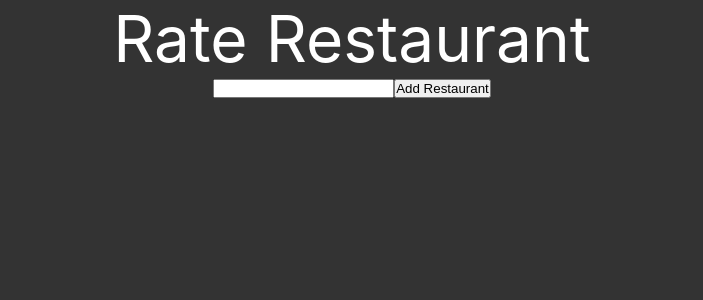
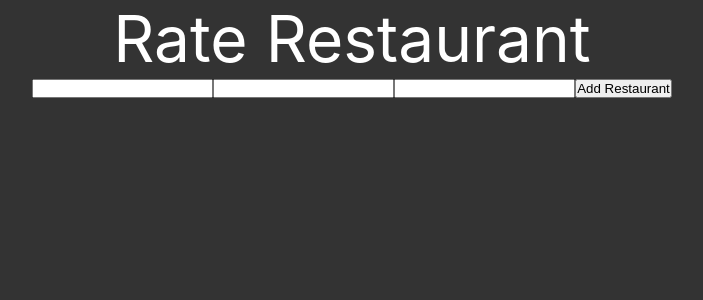
Before and after one commit to turkaytunc/pelp, a React (Create React App) app in the folder frontend/: page / in a window 1280 px wide. Shown: the top 300 px of the page, without its empty margins (288-991 px from the left). Built offline with nearby package versions, Linux system fonts and the light colour scheme.

Commit message:
add: full form for adding restaurant

```diff
--- a/frontend/src/components/add-restaurant/AddRestaurant.tsx
+++ b/frontend/src/components/add-restaurant/AddRestaurant.tsx
@@ -3,10 +3,14 @@ import { addRestaurant } from '../../util/index';
 
 const AddRestaurant = () => {
   const [restaurantName, setRestaurantName] = useState('');
+  const [restaurantLocation, setRestaurantLocation] = useState('');
+  const [restaurantPrice, setRestaurantPrice] = useState('');
+
   const handleSubmit = (event: React.FormEvent<HTMLFormElement>) => {
     event.preventDefault();
-    addRestaurant('metin usta', 'Edirne', 4, window.fetch);
+    addRestaurant(restaurantName, restaurantLocation, parseInt(restaurantPrice), window.fetch);
   };
+
   return (
     <div>
       <form onSubmit={(event: React.FormEvent<HTMLFormElement>) => handleSubmit(event)}>
@@ -19,6 +23,24 @@ const AddRestaurant = () => {
             onChange={(event) => setRestaurantName(event.target.value)}
           />
         </label>
+        <label htmlFor="restaurant-location">
+          <input
+            type="text"
+            name="restaurant-location"
+            id="restaurant-location"
+            value={restaurantLocation}
+            onChange={(event) => setRestaurantLocation(event.target.value)}
+          />
+        </label>
+        <label htmlFor="restaurant-price">
+          <input
+            type="text"
+            name="restaurant-price"
+            id="restaurant-price"
+            value={restaurantPrice}
+            onChange={(event) => setRestaurantPrice(event.target.value)}
+          />
+        </label>
         <button type="submit">Add Restaurant</button>
       </form>
     </div>
```
